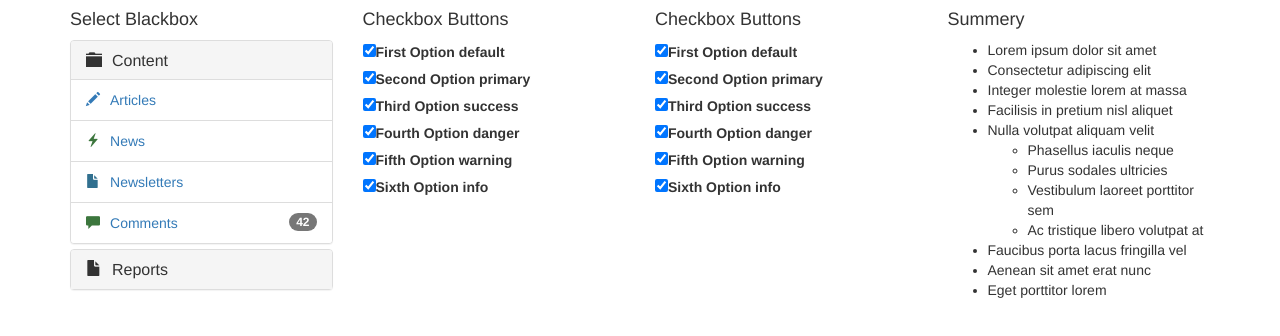
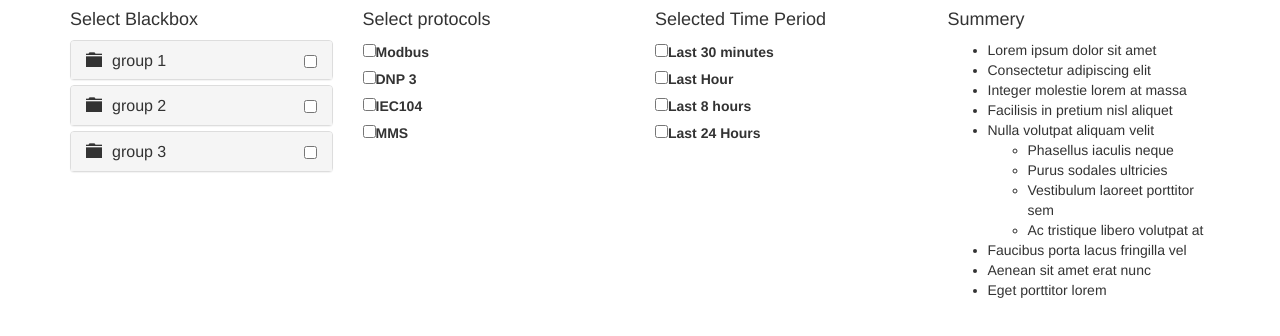
Before and after one commit to elisolero/cyberbit, an Angular app: page / in a window 1280 px wide. Shown: the top 336 px of the page. Built offline with nearby package versions, Linux system fonts and the light colour scheme.

Commit message:
fill components data

```diff
--- a/src/app/accordion/accordion.component.css
+++ b/src/app/accordion/accordion.component.css
@@ -3,3 +3,7 @@
 .panel-collapse>.list-group .list-group-item {border-width: 1px 0;}
 .panel-collapse>.list-group {margin-bottom: 0;}
 .panel-collapse .list-group-item {border-radius:0;}
+
+.checkList{
+    float:right;
+}
--- a/src/app/accordion/accordion.component.html
+++ b/src/app/accordion/accordion.component.html
@@ -1,43 +1,40 @@
 <h4>Select Blackbox</h4>
 <div class="panel-group" id="accordion">
-        <div class="panel panel-default">
+
+  <div class="panel panel-default" *ngFor="let content of data">
     <div class="panel-heading">
       <h4 class="panel-title">
-              <a data-toggle="collapse" data-parent="#accordion" href="#collapseOne"><span class="glyphicon glyphicon-folder-close">
-                </span>Content</a>
+        <a data-toggle="collapse" data-parent="#accordion" href="#group{{content.id}}">
+          <span class="glyphicon glyphicon-folder-close">
+          </span>{{content.name}}
+           <input type="checkbox" class="checkList" name="checkbox" id="item_{{content.id}}" />
+
+        </a>
       </h4>
     </div>
-          <div id="collapseOne" class="panel-collapse collapse in">
-            <ul class="list-group">
-              <li class="list-group-item"><span class="glyphicon glyphicon-pencil text-primary"></span><a href="http://fb.com/moinakbarali">Articles</a></li>
+    <div id="group{{content.id}}" class="panel-collapse collapse">
+      <div class="list-group">
 
-              <li class="list-group-item"><span class="glyphicon glyphicon-flash text-success"></span><a href="http://fb.com/moinakbarali">News</a></li>
+        <div *ngFor="let group of content.devices">
 
-              <li class="list-group-item"><span class="glyphicon glyphicon-file text-info"></span><a href="http://fb.com/moinakbarali">Newsletters</a></li>
+          <a href="#" class="list-group-item">
+               {{group.name}}
+               <input type="checkbox" class="checkList" name="checkbox" id="item_{{group.id}}" />
+              </a>
 
-              <li class="list-group-item"> <span class="glyphicon glyphicon-comment text-success"></span><a href="http://fb.com/moinakbarali">Comments</a><span class="badge">42</span></li>
+        </div>
 
-            </ul>
       </div>
-        </div>
-        <div class="panel panel-default">
-          <div class="panel-heading">
-            <h4 class="panel-title">
-              <a data-toggle="collapse" data-parent="#accordion" href="#collapseFour"><span class="glyphicon glyphicon-file">
-                </span>Reports</a>
-            </h4>
-          </div>
-          <div id="collapseFour" class="panel-collapse collapse">
-            <div class="list-group">
-              <a href="#" class="list-group-item active">
-                Cras justo odio
-              </a>
-              <a href="#" class="list-group-item">Dapibus ac facilisis in</a>
-              <a href="#" class="list-group-item">Morbi leo risus</a>
-              <a href="#" class="list-group-item">Porta ac consectetur ac</a>
-              <a href="#" class="list-group-item">Vestibulum at eros</a>
     </div>
   </div>
 </div>
 
-      </div>
+
+
+<!-- class="panel-collapse collapse in">
+            <ul class="list-group">
+              <li class="list-group-item"  *ngFor="let group of content.devices">
+                <span class="glyphicon glyphicon-pencil text-primary"></span>
+                <a href="http://fb.com/moinakbarali">{{group.name}}</a>
+              </li>
+            </ul> -->
--- a/src/app/accordion/accordion.component.ts
+++ b/src/app/accordion/accordion.component.ts
@@ -1,4 +1,4 @@
-import { Component, OnInit } from '@angular/core';
+import { Component, OnInit, Input } from '@angular/core';
 import {DeviceService} from '../device.service';
 
 @Component({
@@ -10,14 +10,14 @@ import {DeviceService} from '../device.service';
 export class AccordionComponent implements OnInit {
 
   data;
+  device_groups = [];
 
   constructor(private deviceService: DeviceService) {
 
    }
 
   ngOnInit() {
-    this.data =  this.deviceService.getDevices();
-    console.log(this.data)
+    this.data =   this.deviceService.getDevices()[0].device_groups;
   }
 
 }
--- a/src/app/app.component.ts
+++ b/src/app/app.component.ts
@@ -1,11 +1,23 @@
 import { Component } from '@angular/core';
+import {DeviceService} from './device.service';
 
 @Component({
   selector: 'app-root',
   templateUrl: './app.component.html',
-  styleUrls: ['./app.component.css']
+  styleUrls: ['./app.component.css'],
+  providers: [DeviceService]
 })
 export class AppComponent {
-  title = 'app';
+
+  data;
+  device_groups = [];
+
+  constructor(private deviceService: DeviceService) {
+
+   }
+
+  ngOnInit() {
+    this.data =   this.deviceService.getDevices()[0].device_groups;
+  }
 
 }
--- a/src/app/device.service.ts
+++ b/src/app/device.service.ts
@@ -11,7 +11,7 @@ export class DeviceService {
     return JSON.parse(this.devices);
   }
 
-   devices = `{
+   devices = `[{
 	"device_groups": [{
 		"id": "1",
 		"name": "group 1",
@@ -140,5 +140,5 @@ export class DeviceService {
         "id": 4,
         "name": "Last 24 Hours"
     }]
-}`
+}]`
 }
--- a/src/app/selected-protocols/selected-protocols.component.html
+++ b/src/app/selected-protocols/selected-protocols.component.html
@@ -1,28 +1,8 @@
- <h4>Checkbox Buttons</h4>
+ <h4>Select protocols</h4>
+    <div class="funkyradio">
+        <div class="funkyradio-default"  *ngFor="let protocol of data">
+            <input type="checkbox" name="checkbox" id="protocol_{{protocol.id}}" />
+            <label for="checkbox1">{{protocol.name}}</label>
+        </div>
 
-    <div class="funkyradio">
-        <div class="funkyradio-default">
-            <input type="checkbox" name="checkbox" id="checkbox1" checked/>
-            <label for="checkbox1">First Option default</label>
-        </div>
-        <div class="funkyradio-primary">
-            <input type="checkbox" name="checkbox" id="checkbox2" checked/>
-            <label for="checkbox2">Second Option primary</label>
-        </div>
-        <div class="funkyradio-success">
-            <input type="checkbox" name="checkbox" id="checkbox3" checked/>
-            <label for="checkbox3">Third Option success</label>
-        </div>
-        <div class="funkyradio-danger">
-            <input type="checkbox" name="checkbox" id="checkbox4" checked/>
-            <label for="checkbox4">Fourth Option danger</label>
-        </div>
-        <div class="funkyradio-warning">
-            <input type="checkbox" name="checkbox" id="checkbox5" checked/>
-            <label for="checkbox5">Fifth Option warning</label>
-        </div>
-        <div class="funkyradio-info">
-            <input type="checkbox" name="checkbox" id="checkbox6" checked/>
-            <label for="checkbox6">Sixth Option info</label>
-        </div>
     </div>
--- a/src/app/selected-protocols/selected-protocols.component.ts
+++ b/src/app/selected-protocols/selected-protocols.component.ts
@@ -1,15 +1,21 @@
 import { Component, OnInit } from '@angular/core';
+import {DeviceService} from '../device.service';
+
 
 @Component({
   selector: 'app-selected-protocols',
   templateUrl: './selected-protocols.component.html',
-  styleUrls: ['./selected-protocols.component.css']
+  styleUrls: ['./selected-protocols.component.css'],
+   providers: [DeviceService]
 })
 export class SelectedProtocolsComponent implements OnInit {
 
-  constructor() { }
+  data;
+
+  constructor(private deviceService: DeviceService) {}
 
   ngOnInit() {
+    this.data =   this.deviceService.getDevices()[0].protocols;
+    console.log(this.data)
   }
-
 }
--- a/src/app/selected-time/selected-time.component.html
+++ b/src/app/selected-time/selected-time.component.html
@@ -1,28 +1,9 @@
- <h4>Checkbox Buttons</h4>
+ <h4>Selected Time Period</h4>
 
     <div class="funkyradio">
-        <div class="funkyradio-default">
-            <input type="checkbox" name="checkbox" id="checkbox1" checked/>
-            <label for="checkbox1">First Option default</label>
+        <div class="funkyradio-default"  *ngFor="let time of data">
+            <input type="checkbox" name="checkbox" id="protocol_{{time.id}}" />
+            <label for="checkbox1">{{time.name}}</label>
         </div>
-        <div class="funkyradio-primary">
-            <input type="checkbox" name="checkbox" id="checkbox2" checked/>
-            <label for="checkbox2">Second Option primary</label>
-        </div>
-        <div class="funkyradio-success">
-            <input type="checkbox" name="checkbox" id="checkbox3" checked/>
-            <label for="checkbox3">Third Option success</label>
-        </div>
-        <div class="funkyradio-danger">
-            <input type="checkbox" name="checkbox" id="checkbox4" checked/>
-            <label for="checkbox4">Fourth Option danger</label>
-        </div>
-        <div class="funkyradio-warning">
-            <input type="checkbox" name="checkbox" id="checkbox5" checked/>
-            <label for="checkbox5">Fifth Option warning</label>
-        </div>
-        <div class="funkyradio-info">
-            <input type="checkbox" name="checkbox" id="checkbox6" checked/>
-            <label for="checkbox6">Sixth Option info</label>
-        </div>
+
     </div>
--- a/src/app/selected-time/selected-time.component.ts
+++ b/src/app/selected-time/selected-time.component.ts
@@ -1,15 +1,23 @@
 import { Component, OnInit } from '@angular/core';
+import {DeviceService} from '../device.service';
+
 
 @Component({
   selector: 'app-selected-time',
   templateUrl: './selected-time.component.html',
-  styleUrls: ['./selected-time.component.css']
+  styleUrls: ['./selected-time.component.css'],
+     providers: [DeviceService]
+
 })
 export class SelectedTimeComponent implements OnInit {
 
-  constructor() { }
+  data;
+
+  constructor(private deviceService: DeviceService) {}
 
   ngOnInit() {
+    this.data =   this.deviceService.getDevices()[0].times;
+    console.log(this.data)
   }
 
 }
```
Lines whose indentation alone changed are shown as unchanged.
